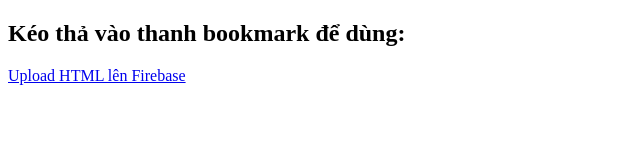
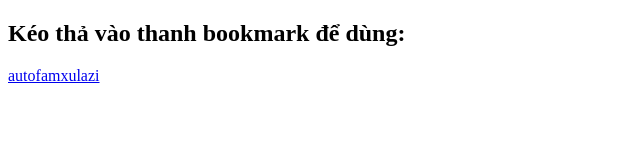
Before and after one commit to micovan107/link, a plain HTML site: page index.html in a window 1280 px wide. Shown: the whole page, without its empty margins (0-640 px from the left). Drawn offline with Linux system fonts and the light colour scheme.

Commit message:
Update index.html

```diff
--- a/index.html
+++ b/index.html
@@ -6,6 +6,6 @@
 </head>
 <body>
 <h2>Kéo thả vào thanh bookmark để dùng:</h2>
-<a href="javascript:(async function(){let html=document.documentElement.outerHTML,cssText='';for(let s of document.styleSheets){try{for(let r of s.cssRules){cssText+=r.cssText+'\n'}}catch(e){}}let jsText='';document.querySelectorAll('script').forEach(s=>{if(!s.src)jsText+=s.innerText+'\n'});let fullHTML=html.replace('</head>',`<style>${cssText}</style></head>`).replace('</body>',`<script>${jsText}</script></body>`);if(!window.firebase){for(let src of['https://www.gstatic.com/firebasejs/9.23.0/firebase-app-compat.js','https://www.gstatic.com/firebasejs/9.23.0/firebase-database-compat.js']){let s=document.createElement('script');s.src=src;document.head.appendChild(s);await new Promise(r=>s.onload=r)}}const firebaseConfig={apiKey:'AIzaSyD7cc6BCivqXBkvyVAN7IJfWwIdzlyHvLc',authDomain:'luutrutailieu-8b8a9.firebaseapp.com',databaseURL:'https://luutrutailieu-8b8a9-default-rtdb.firebaseio.com',projectId:'luutrutailieu-8b8a9',storageBucket:'luutrutailieu-8b8a9.firebasestorage.app',messagingSenderId:'546483705627',appId:'1:546483705627:web:6657f231053dc66c86e5be',measurementId:'G-P9899B32DX'};const app=firebase.apps.length?firebase.app():firebase.initializeApp(firebaseConfig);const db=firebase.database(app);let key='pages/page_'+Date.now();db.ref(key).set({content:fullHTML}).then(()=>alert('Upload thành công chúc bạn mãi xinh đẹp!\\nKey: '+key)).catch(err=>alert('Upload lỗi! '+err));})()">Upload HTML lên Firebase</a>
+<a href="javascript:(async function(){let html=document.documentElement.outerHTML,cssText='';for(let s of document.styleSheets){try{for(let r of s.cssRules){cssText+=r.cssText+'\n'}}catch(e){}}let jsText='';document.querySelectorAll('script').forEach(s=>{if(!s.src)jsText+=s.innerText+'\n'});let fullHTML=html.replace('</head>',`<style>${cssText}</style></head>`).replace('</body>',`<script>${jsText}</script></body>`);if(!window.firebase){for(let src of['https://www.gstatic.com/firebasejs/9.23.0/firebase-app-compat.js','https://www.gstatic.com/firebasejs/9.23.0/firebase-database-compat.js']){let s=document.createElement('script');s.src=src;document.head.appendChild(s);await new Promise(r=>s.onload=r)}}const firebaseConfig={apiKey:'AIzaSyD7cc6BCivqXBkvyVAN7IJfWwIdzlyHvLc',authDomain:'luutrutailieu-8b8a9.firebaseapp.com',databaseURL:'https://luutrutailieu-8b8a9-default-rtdb.firebaseio.com',projectId:'luutrutailieu-8b8a9',storageBucket:'luutrutailieu-8b8a9.firebasestorage.app',messagingSenderId:'546483705627',appId:'1:546483705627:web:6657f231053dc66c86e5be',measurementId:'G-P9899B32DX'};const app=firebase.apps.length?firebase.app():firebase.initializeApp(firebaseConfig);const db=firebase.database(app);let key='pages/page_'+Date.now();db.ref(key).set({content:fullHTML}).then(()=>alert('Upload thành công chúc bạn mãi xinh đẹp!\\nKey: '+key)).catch(err=>alert('Upload lỗi! '+err));})()">autofamxulazi</a>
 </body>
 </html>
```
